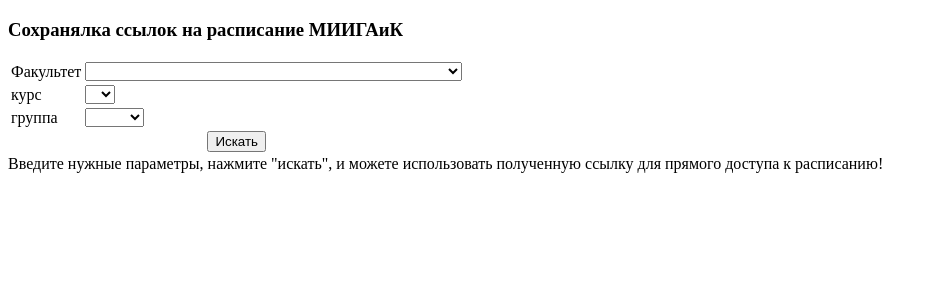
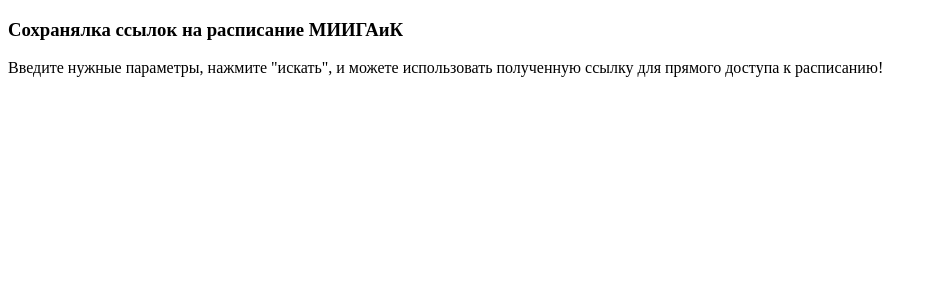
Before and after one commit to chemikadze/miigaik-schedule, a Python web app: template templates/main.html in a window 1280 px wide. Shown: the top 300 px of the page, without its empty margins (0-937 px from the left). Run offline with Jinja, Linux system fonts and the light colour scheme; the template is opened without the code that fills it, so the values that code supplies are empty.

Commit message:
Removed nails with form in raw html. Some headache with malformed HTML.

```diff
--- a/templates/main.html
+++ b/templates/main.html
@@ -5,65 +5,11 @@
     <title>Быстрый доступ к вашему расписанию!</title>
 </head>
 <body>
-<form action="/link" method="get">
     <h3>Сохранялка ссылок на расписание МИИГАиК</h3>
-    <table border="0">
-        <tbody>
-        <tr>
-            <td>Факультет</td>
-            <td><select type="text" name="fak" maxlength="20">
-                <option value=""></option>
-                <option value="ГФ">факультет геодезический</option>
-                <option value="ФКГ">факультет картографии и геонформатики</option>
-                <option value="ГУФ">факультет гуманитарный</option>
-                <option value="ФОИСТ">факультет оптико-информационных систем и технологий</option>
-                <option value="ФЭУТ">факультет экономики и управления территориями</option>
-                <option value="ФПКиФ">факультет прикладной космонавтики и фотограмметрии</option>
-            </select></td>
-        </tr>
-        <tr>
-            <td>курс</td>
-            <td><select type="text" name="kurs">
-                <option value=""></option>
-                <option value="1">1</option>
-                <option value="2">2</option>
-                <option value="3">3</option>
-                <option value="4">4</option>
-                <option value="5">5</option>
-                <option value="6">6</option>
-            </select></td>
-        </tr>
-        <tr>
-            <td>группа</td>
-            <td><select type="text" name="grup">
-                <option value=""></option>
-                <option value="1">1</option>
-                <option value="10маг">10маг</option>
-                <option value="1б">1б</option>
-                <option value="1и">1и</option>
-                <option value="2">2</option>
-                <option value="2б">2б</option>
-                <option value="2и">2и</option>
-                <option value="3">3</option>
-                <option value="3б">3б</option>
-                <option value="3и">3и</option>
-                <option value="4">4</option>
-                <option value="5">5</option>
-                <option value="6">6</option>
-                <option value="7">7</option>
-                <option value="7б">7б</option>
-                <option value="8">8</option>
-                <option value="8б">8б</option>
 
-            </select></td>
-        </tr>
-        <tr>
-            <td colspan="2" align="center"><input type="submit" name="ok" value="Искать"></td>
-        </tr>
-        </tbody>
-    </table>
+    {{ form }}
+
     Введите нужные параметры, нажмите "искать", и можете использовать полученную ссылку для прямого доступа
     к расписанию!
-</form>
 </body>
 </html>
```
Also changed, not shown: main.py (+24 -2 lines).
